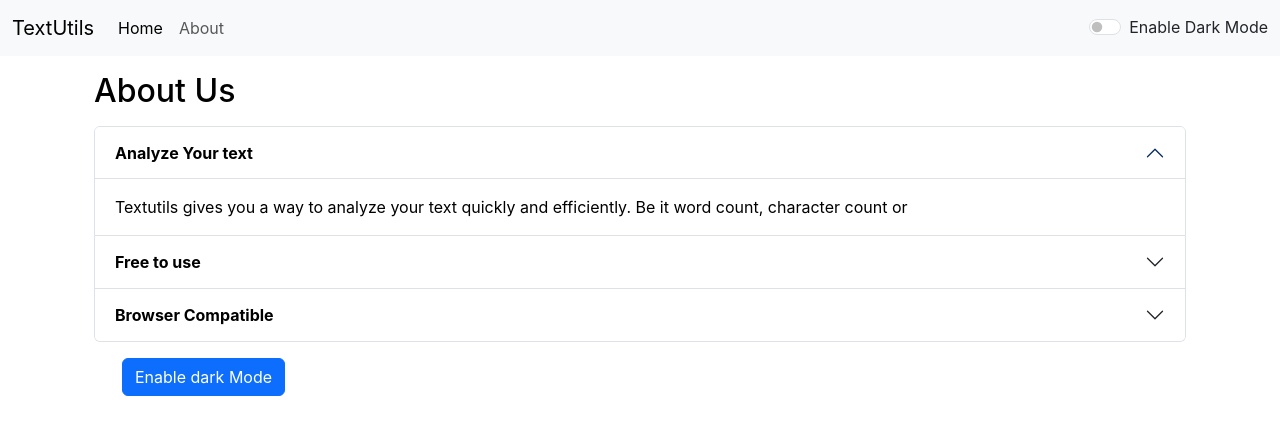
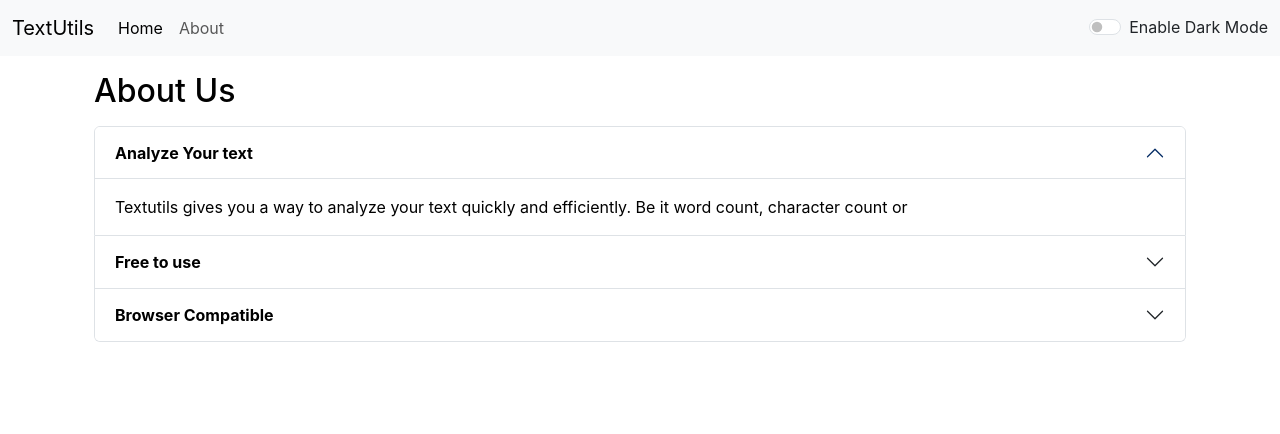
Before and after one commit to baglaaarav/TextUtils, a React (Create React App) app: page /About in a window 1280 px wide. Shown: the top 434 px of the page. Built offline with nearby package versions, Linux system fonts and the light colour scheme.

Commit message:
dark mode in about js

```diff
--- a/src/App.js
+++ b/src/App.js
@@ -42,7 +42,7 @@
         <Alert alert={alert} />
         <div className="container">
           <Routes>
-            <Route exact path="/About" element={<About />}>
+            <Route exact path="/About" element={<About mode={mode}/>}>
 
             </Route>
 
--- a/src/components/About.js
+++ b/src/components/About.js
@@ -1,28 +1,15 @@
 import React, { useState } from "react";
 
-export default function About() {
-  const [mystyle, setstyke] = useState({
-    color: "black",
-    backgroundColor: "white",
-  });
-  const [text, settext] = useState("dark");
+export default function About(props) {
+  // const [mystyle, setstyke] = useState({
+  //   color: "black",
+  //   backgroundColor: "white",
+  // });
 
-  const onclickd = () => {
-    if (mystyle.color === "white") {
-      setstyke({
-        color: "black",
-        backgroundColor: "white",
-      });
-      settext("dark");
-    } else {
-      setstyke({
-        color: "white",
-        backgroundColor: "black",
-        boder: "2px solid white",
-      });
-      settext("light");
-    }
-  };
+let mystyle = {
+  color: props.mode==='light'?"black":"white",
+  backgroundColor: props.mode === "dark"?"black":"white"
+}
 
   return (
     <div className="container" style={mystyle}>
@@ -111,11 +98,7 @@
           </div>
         </div>
       </div>
-      <div className="container  my-3 mx-3">
-        <button type="button" className="btn btn-primary" onClick={onclickd}>
-          Enable {text} Mode
-        </button>
-      </div>
+
     </div>
   );
 }
```
